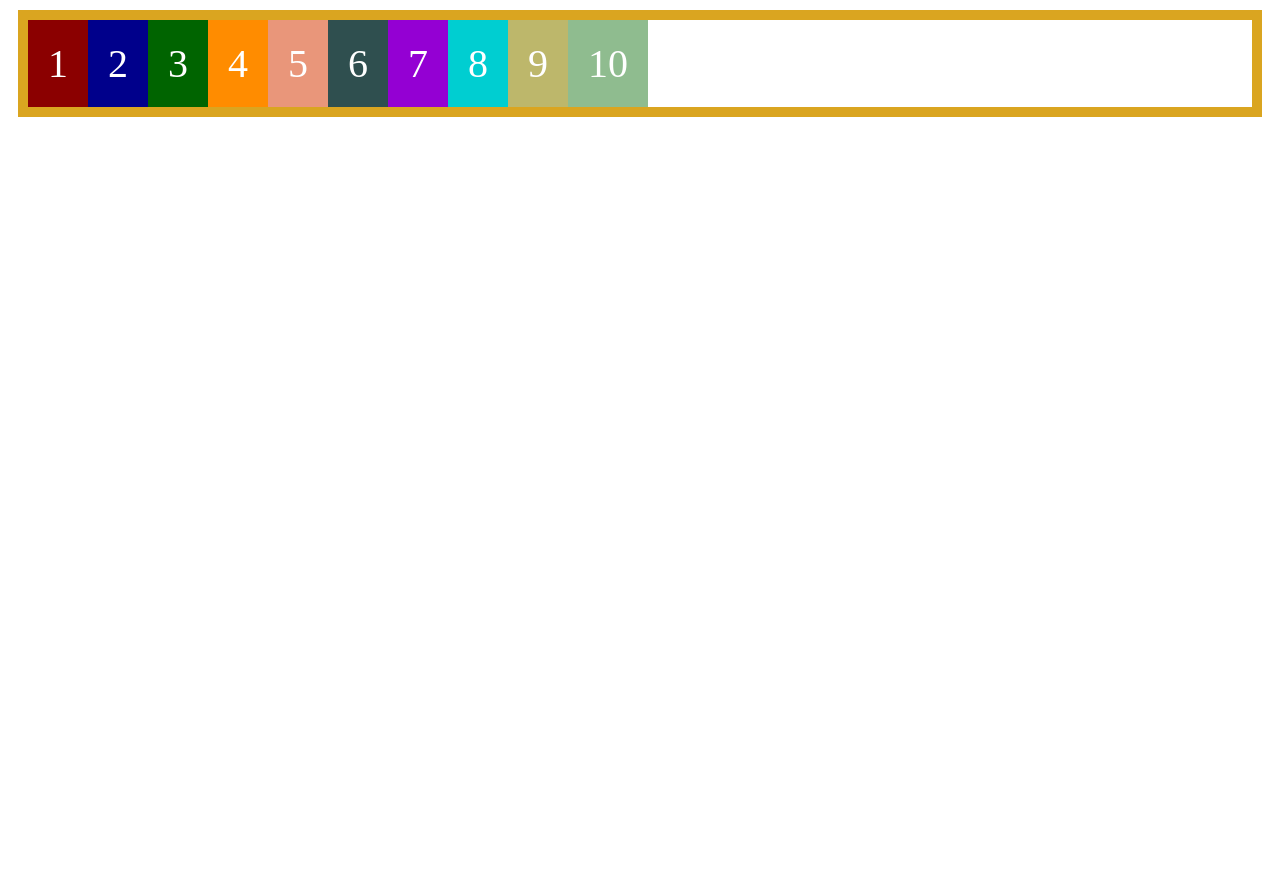
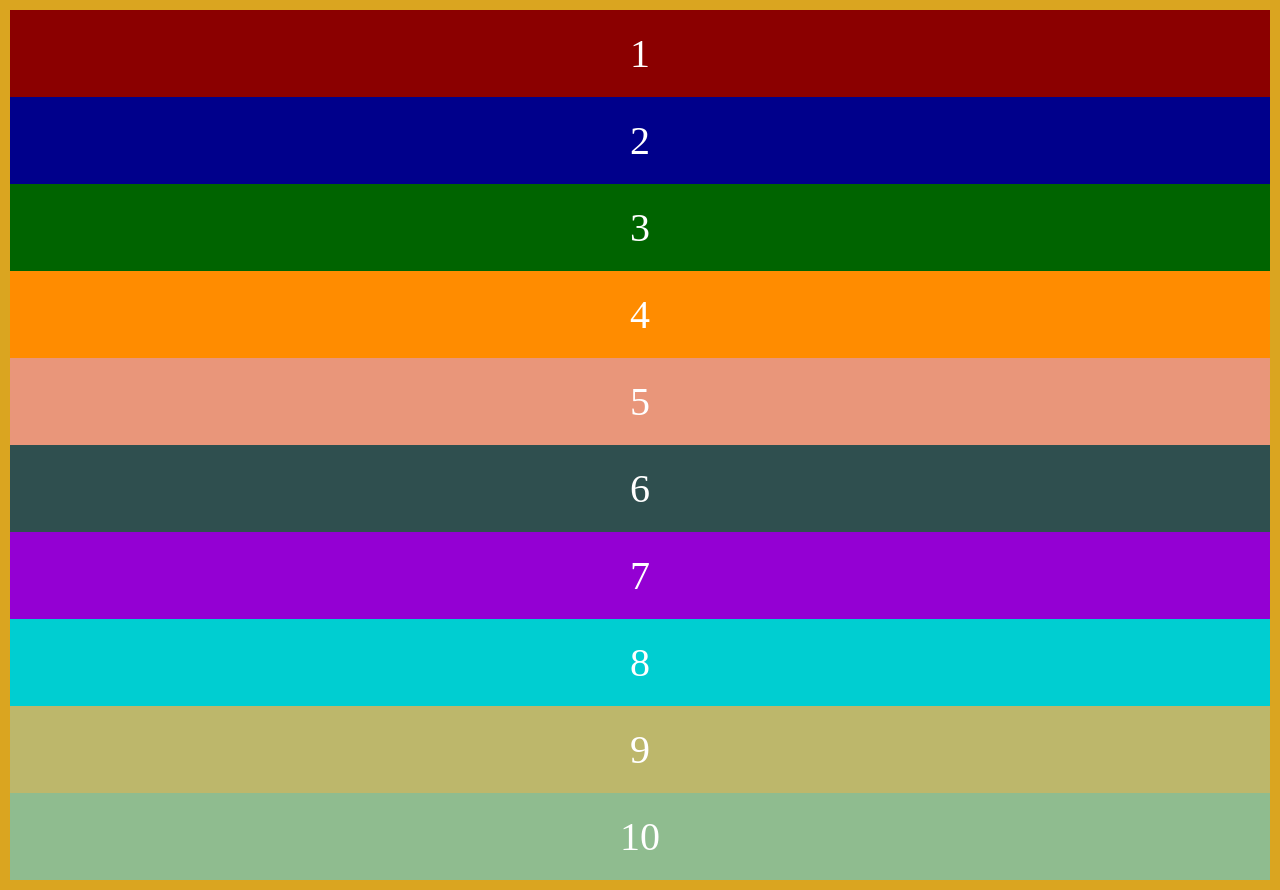
Before and after one commit to risingblock/flexbox, a plain HTML site: page index.html in a window 1280 px wide. Before the commit the page ends 800 px from the top, so only its background shows below. Drawn offline with Linux system fonts and the light colour scheme.

Commit message:
justify content update

```diff
--- a/style.css
+++ b/style.css
@@ -1,8 +1,18 @@
+* {
+    box-sizing: border-box;
+}
+
+body {
+    margin: 0;
+    padding: 0;
+}
+
 .container {
-    margin: 10px;
     border: 10px solid goldenrod;
     display: flex;
-    flex-direction: row;
+    flex-direction: column;
+    justify-content: space-evenly;
+    min-height: 100vh;
 }
 
 .box {
```
